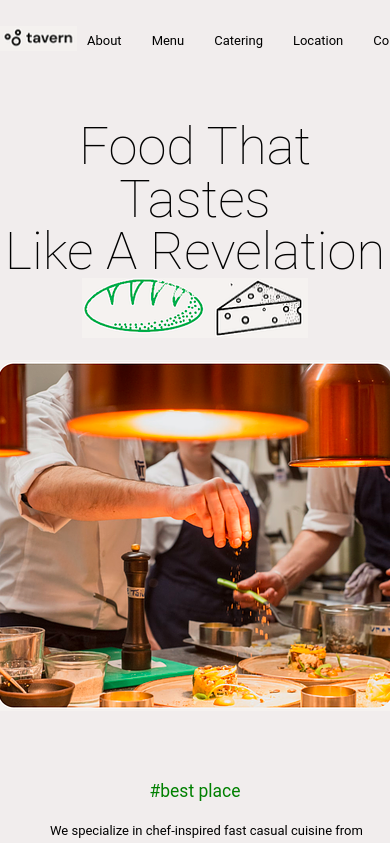
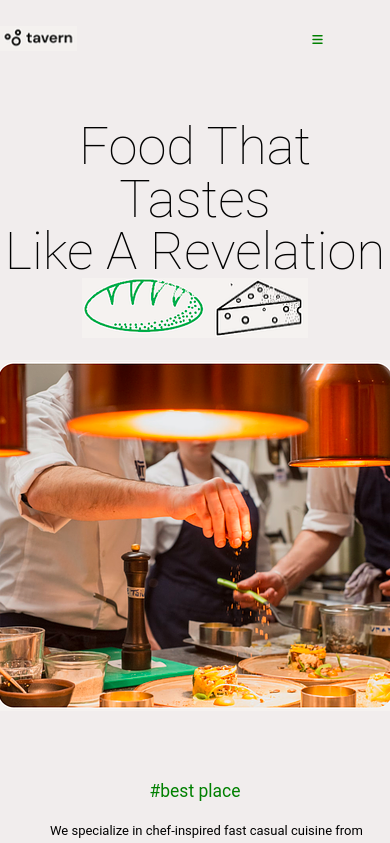
Before and after one commit to longhairshortcode/tavern, a React (Vite) app: page /herohome in a window 390 px wide. Shown: the top 843 px of the page. Built offline with nearby package versions, Linux system fonts and the light colour scheme.

Commit message:
did only 480 mobile

```diff
--- a/package.json
+++ b/package.json
@@ -12,6 +12,7 @@
   "dependencies": {
     "react": "^18.2.0",
     "react-dom": "^18.2.0",
+    "react-icons": "^5.0.1",
     "react-router-dom": "^6.22.1"
   },
   "devDependencies": {
--- a/src/layout/Navbar.jsx
+++ b/src/layout/Navbar.jsx
@@ -1,30 +1,55 @@
 import style from './Navbar.module.css'
 import { NavLink } from "react-router-dom"
-// import { useState } from "react"
+import { useState } from "react"
 import StartOrder from '../common/StartOrder'
 import logo from '../assets/logo.png'
+import { HiMenu } from "react-icons/hi"
+import { AiOutlineClose } from "react-icons/ai"
 
 
 function Navbar() {
-  return (
-   <div className={style.componentContainer}>
+
+    //Need State, toggleLinks, and closeLinkMenu  for @media q nav links
+
+    //State - this allows for links in nav to show or not show during media q, correct? Need more explanation
+    //showlinks is what item exactly? Just the other name in css for rightLinks?
+    const [showLinks, setShowLinks] = useState(false)
+
+    // toggleLinks - this allows to chagee the state back and forth (when clicking burger and x)
+    const toggleLinks = () => {
+        setShowLinks(!showLinks);
+
+    }
+    // closeLinkMenu - allows the showlinks to go away when click on a column link
+    const closeLinkMenu = () => {
+        setShowLinks(false)
+    }
+
+
+    return (
+   <nav className={style.componentContainer}>
     <div className={style.navbarContainer}>
         <div className={style.leftLogo}>
             <NavLink to="/herohome"><img className={style.logo} src={logo} alt="company logo"></img></NavLink>
         </div>
-
-        <div className={style.centerLinks}>
-            <NavLink to="/about">About</NavLink>
-            <NavLink to="/menu">Menu</NavLink>
-            <NavLink to="/catering">Catering</NavLink>
-            <NavLink to="/location">Location</NavLink>
-            <NavLink to="/contact">Contact</NavLink>
+    {/* First put the state here, if state is true, put state's class name to render the class' css style */}
+        <div className={`${style['centerLinks']} ${showLinks ? style['showLinks'] : ""}`}>
+            <NavLink to="/about" onClick={closeLinkMenu}>About</NavLink>
+            <NavLink to="/menu" onClick={closeLinkMenu}>Menu</NavLink>
+            <NavLink to="/catering" onClick={closeLinkMenu}>Catering</NavLink>
+            <NavLink to="/location" onClick={closeLinkMenu}>Location</NavLink>
+            <NavLink to="/contact" onClick={closeLinkMenu}>Contact</NavLink>
         </div>
         <div className={style.rightButtonComponent}>
            <StartOrder/>
         </div>
+    {/* add toggleLink on onclick, and when want to have showLinks state being true/show the css styling for it
+    then put the X icons to close out of it, if don't want that, put the burger */}
+        <div className={style.burgerOrXIcon} onClick={toggleLinks}>
+            {showLinks ? <AiOutlineClose size={15}/> : <HiMenu size={15} />}
+        </div>
     </div>
-   </div>
+   </nav>
   )
 }
 
--- a/src/layout/Navbar.module.css
+++ b/src/layout/Navbar.module.css
@@ -38,8 +38,47 @@
   background-color: black;
   font-size: 1rem;
   padding: 1rem 2rem;
+  cursor: pointer;
 }
 
-.logo{
-    /* border: 4px red solid; */
+/* .logo{
+    /* border: 4px red solid;
+ } */
+
+.burgerOrXIcon{
+    display: none;
+    cursor: pointer;
 }
+
+
+@media screen and (max-width: 480px){
+    .burgerOrXIcon{
+        display: block;
+        color: green;
+        /* border: red 2px solid; */
+    }
+
+    .centerLinks, .rightButtonComponent{
+        display: none;
+    }
+
+    .showLinks{
+        display: flex;
+        flex-direction: column;
+        position: fixed;
+        align-items: center;
+        width: 100%;
+        /* height: calc(100vh - 70px); */
+        top: 70px;
+        color: black;
+        background-color:  rgb(241, 237, 237);
+    }
+
+    .navbarContainer{
+        /* border: 2px green solid; */
+    }
+
+    .showLinks > a {
+        font-size: 2.5rem;
+    }
+}
--- a/src/pages/Hero.jsx
+++ b/src/pages/Hero.jsx
@@ -21,7 +21,7 @@ function Hero() {
             <div className={style.rightOfImgContainer}>
                 <div className={style.bestPlaceAllContainer}>
                     <p className={style.bestPlaceHash}>#best place</p>
-                    {/* do i put br or css fo make the para cut at the correct spots? */}
+                    {/* do i put br or css (shorten width) to make the para cut at the correct spots? */}
                     <p className={style.bestPlacePara}>We specialize in chef-inspired fast casual cuisine from all over the Mediterranean. Our unique menu features Greek classics.</p>
                     <div className={style.orangeButtonComponent}>
                         <StartOrder/>
@@ -34,12 +34,12 @@ function Hero() {
                         <p className={style.bigNumWords}>Happy <br/> Customer</p>
                     </div>
                     <div className={style.rightCustomerContainer}>
-                        <img clasName={style.customerPic} src={customerPic} alt="pic of customer"></img>
+                        <img className={style.customerPic} src={customerPic} alt="pic of customer"></img>
                         <p className={style.customerPicWords}>"best ever place to eat your favorite delicious food"</p>
                     </div>
                 </div>
                 <div className={style.mouseContainer}>
-                        <img clasName={style.mousePic} src={mouse} alt="mouse icon"></img>
+                        <img className={style.mousePic} src={mouse} alt="mouse icon"></img>
                 </div>
             </div>
         </div>
--- a/src/pages/Hero.module.css
+++ b/src/pages/Hero.module.css
@@ -88,11 +88,9 @@
     width: 140px;
     padding: 1.25rem;
     font-size: 1rem;
+    cursor: pointer;
 }
 
-.orangeButtonComponent{
-    /* border: 4px black solid; */
-}
 
 .customerContainer{
     display: flex;
```
Also changed, not shown: 1 other file (tests, documents, lock files or other folders).
